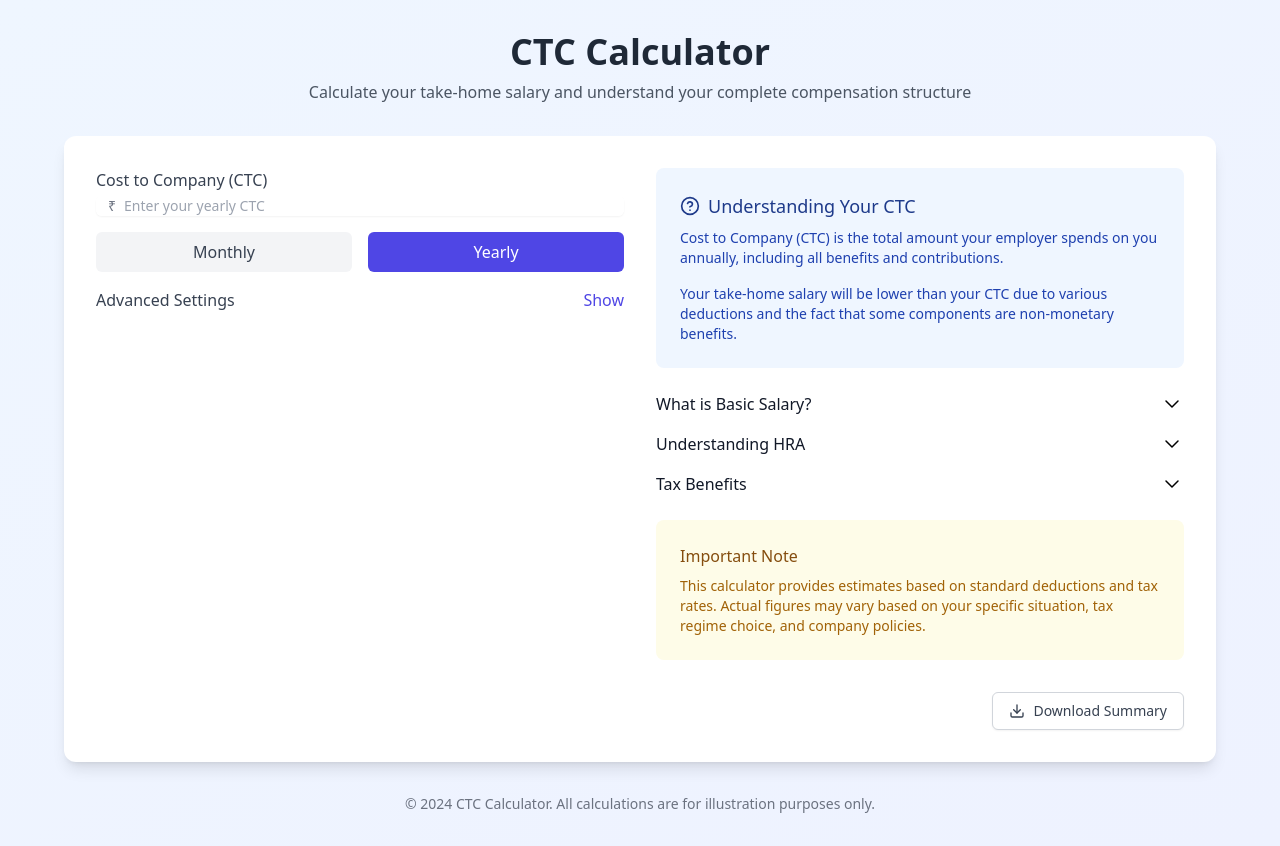
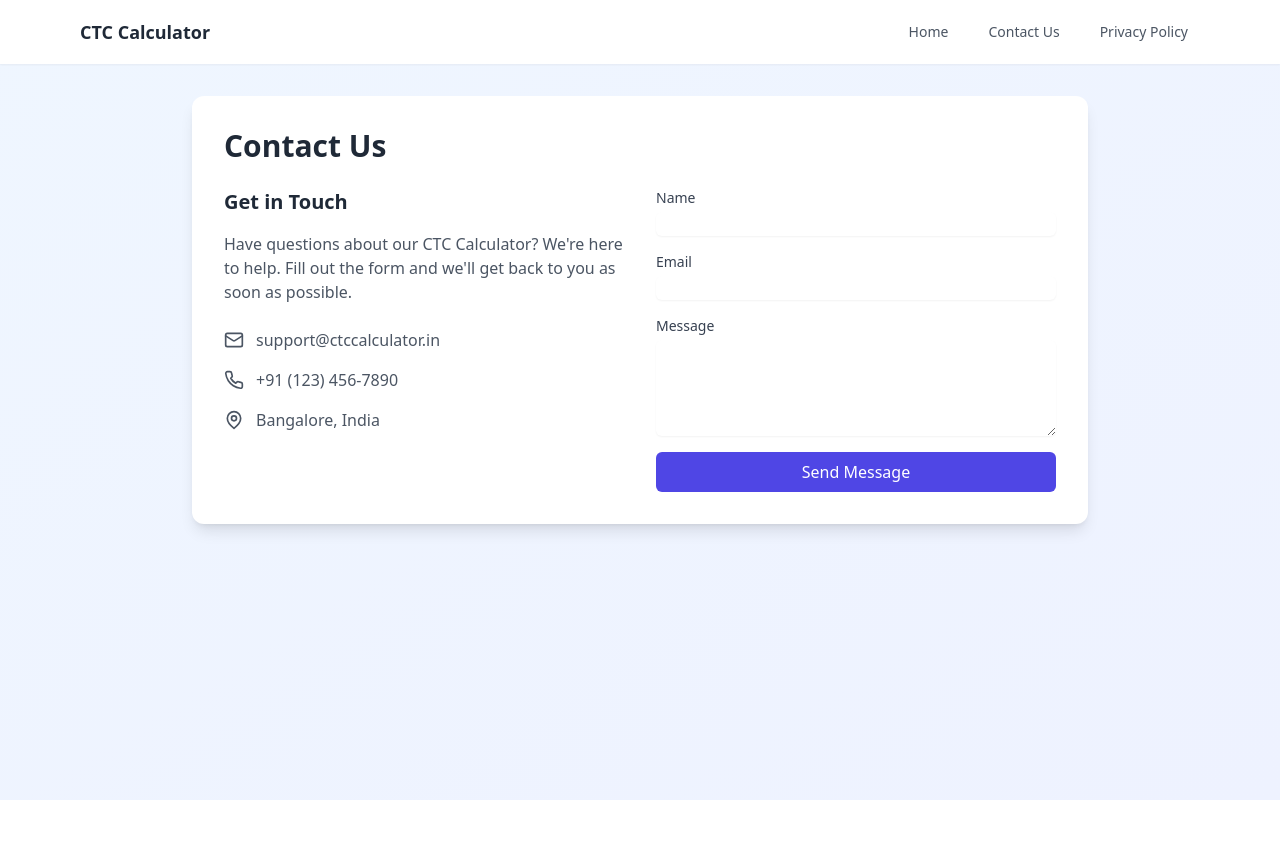
Before and after one commit to ksanjeev284/CTCcalculator, a React (Vite) app: page /contact in a window 1280 px wide. After the commit the page ends 800 px from the top, so only its background shows below. Built offline with nearby package versions, Linux system fonts and the light colour scheme.

Commit message:
Adding Navigation
Added Navigation Menu, Contact and Privacy Policy page

```diff
--- a/package.json
+++ b/package.json
@@ -13,7 +13,8 @@
   "dependencies": {
     "lucide-react": "^0.344.0",
     "react": "^18.3.1",
-    "react-dom": "^18.3.1"
+    "react-dom": "^18.3.1",
+    "react-router-dom": "^6.22.3"
   },
   "devDependencies": {
     "@eslint/js": "^9.9.1",
--- a/src/App.tsx
+++ b/src/App.tsx
@@ -1,10 +1,12 @@
 import React from 'react';
 import { Calculator } from './components/Calculator';
-import { DownloadCloud } from 'lucide-react';
+import { Navigation } from './components/Navigation';
 
 function App() {
   return (
-    <div className="min-h-screen bg-gradient-to-br from-blue-50 to-indigo-50 p-4 md:p-8">
+    <div className="min-h-screen bg-gradient-to-br from-blue-50 to-indigo-50">
+      <Navigation />
+      <div className="p-4 md:p-8">
         <div className="max-w-6xl mx-auto">
           <header className="text-center mb-8">
             <h1 className="text-3xl md:text-4xl font-bold text-gray-800 mb-2">
@@ -20,6 +22,7 @@ function App() {
           </footer>
         </div>
       </div>
+    </div>
   );
 }
 
--- /dev/null
+++ b/src/Pages/Contact.tsx
@@ -0,0 +1,87 @@
+import React from 'react';
+import { Navigation } from '../components/Navigation';
+import { Mail, Phone, MapPin } from 'lucide-react';
+
+export function Contact() {
+  return (
+    <div className="min-h-screen bg-gradient-to-br from-blue-50 to-indigo-50">
+      <Navigation />
+      <div className="p-4 md:p-8">
+        <div className="max-w-4xl mx-auto">
+          <div className="bg-white rounded-xl shadow-lg p-6 md:p-8">
+            <h1 className="text-3xl font-bold text-gray-800 mb-6">Contact Us</h1>
+
+            <div className="grid md:grid-cols-2 gap-8">
+              <div className="space-y-6">
+                <div>
+                  <h2 className="text-xl font-semibold text-gray-800 mb-4">Get in Touch</h2>
+                  <p className="text-gray-600 mb-6">
+                    Have questions about our CTC Calculator? We're here to help. Fill out the form
+                    and we'll get back to you as soon as possible.
+                  </p>
+
+                  <div className="space-y-4">
+                    <div className="flex items-center text-gray-600">
+                      <Mail className="h-5 w-5 mr-3" />
+                      <span>support@ctccalculator.in</span>
+                    </div>
+                    <div className="flex items-center text-gray-600">
+                      <Phone className="h-5 w-5 mr-3" />
+                      <span>+91 (123) 456-7890</span>
+                    </div>
+                    <div className="flex items-center text-gray-600">
+                      <MapPin className="h-5 w-5 mr-3" />
+                      <span>Bangalore, India</span>
+                    </div>
+                  </div>
+                </div>
+              </div>
+
+              <form className="space-y-4">
+                <div>
+                  <label htmlFor="name" className="block text-sm font-medium text-gray-700">
+                    Name
+                  </label>
+                  <input
+                    type="text"
+                    id="name"
+                    className="mt-1 block w-full rounded-md border-gray-300 shadow-sm focus:border-indigo-500 focus:ring-indigo-500"
+                  />
+                </div>
+
+                <div>
+                  <label htmlFor="email" className="block text-sm font-medium text-gray-700">
+                    Email
+                  </label>
+                  <input
+                    type="email"
+                    id="email"
+                    className="mt-1 block w-full rounded-md border-gray-300 shadow-sm focus:border-indigo-500 focus:ring-indigo-500"
+                  />
+                </div>
+
+                <div>
+                  <label htmlFor="message" className="block text-sm font-medium text-gray-700">
+                    Message
+                  </label>
+                  <textarea
+                    id="message"
+                    rows={4}
+                    className="mt-1 block w-full rounded-md border-gray-300 shadow-sm focus:border-indigo-500 focus:ring-indigo-500"
+                  ></textarea>
+                </div>
+
+                <button
+                  type="submit"
+                  className="w-full bg-indigo-600 text-white py-2 px-4 rounded-md hover:bg-indigo-700 focus:outline-none focus:ring-2 focus:ring-indigo-500 focus:ring-offset-2"
+                >
+                  Send Message
+                </button>
+              </form>
+            </div>
+          </div>
+        </div>
+      </div>
+    </div>
+  );
+}
--- /dev/null
+++ b/src/Pages/Privacy.tsx
@@ -0,0 +1,83 @@
+import React from 'react';
+import { Navigation } from '../components/Navigation';
+import { Mail, Phone, MapPin } from 'lucide-react';
+
+export function Contact() {
+  return (
+    <div className="min-h-screen bg-gradient-to-br from-blue-50 to-indigo-50">
+      <Navigation />
+      <div className="p-4 md:p-8">
+        <div className="max-w-4xl mx-auto">
+          <div className="bg-white rounded-xl shadow-lg p-6 md:p-8">
+            <h1 className="text-3xl font-bold text-gray-800 mb-6">Contact Us</h1>
+
+            <div className="grid md:grid-cols-2 gap-8">
+              <div className="space-y-6">
+                <div>
+                  <h2 className="text-xl font-semibold text-gray-800 mb-4">Get in Touch</h2>
+                  <p className="text-gray-600 mb-6">
+                    Have questions about our CTC Calculator? We're here to help. Fill out the form
+                    and we'll get back to you as soon as possible.
+                  </p>
+
+                  <div className="space-y-4">
+                    <div className="flex items-center text-gray-600">
+                      <Mail className="h-5 w-5 mr-3" />
+                      <span>ksanjeev284@gmail.com</span>
+                    </div>
+                    <div className="flex items-center text-gray-600">
+                      <MapPin className="h-5 w-5 mr-3" />
+                      <span>Bangalore, India</span>
+                    </div>
+                  </div>
+                </div>
+              </div>
+
+              <form className="space-y-4">
+                <div>
+                  <label htmlFor="name" className="block text-sm font-medium text-gray-700">
+                    Name
+                  </label>
+                  <input
+                    type="text"
+                    id="name"
+                    className="mt-1 block w-full rounded-md border-gray-300 shadow-sm focus:border-indigo-500 focus:ring-indigo-500"
+                  />
+                </div>
+
+                <div>
+                  <label htmlFor="email" className="block text-sm font-medium text-gray-700">
+                    Email
+                  </label>
+                  <input
+                    type="email"
+                    id="email"
+                    className="mt-1 block w-full rounded-md border-gray-300 shadow-sm focus:border-indigo-500 focus:ring-indigo-500"
+                  />
+                </div>
+
+                <div>
+                  <label htmlFor="message" className="block text-sm font-medium text-gray-700">
+                    Message
+                  </label>
+                  <textarea
+                    id="message"
+                    rows={4}
+                    className="mt-1 block w-full rounded-md border-gray-300 shadow-sm focus:border-indigo-500 focus:ring-indigo-500"
+                  ></textarea>
+                </div>
+
+                <button
+                  type="submit"
+                  className="w-full bg-indigo-600 text-white py-2 px-4 rounded-md hover:bg-indigo-700 focus:outline-none focus:ring-2 focus:ring-indigo-500 focus:ring-offset-2"
+                >
+                  Send Message
+                </button>
+              </form>
+            </div>
+          </div>
+        </div>
+      </div>
+    </div>
+  );
+}
--- /dev/null
+++ b/src/components/Navigation.tsx
@@ -0,0 +1,69 @@
+import React from 'react';
+import { Menu } from 'lucide-react';
+
+export function Navigation() {
+  const [isOpen, setIsOpen] = React.useState(false);
+
+  return (
+    <nav className="bg-white shadow-sm">
+      <div className="max-w-6xl mx-auto px-4">
+        <div className="flex justify-between items-center h-16">
+          <div className="flex items-center">
+            <a href="/" className="text-gray-800 font-semibold text-lg">
+              CTC Calculator
+            </a>
+          </div>
+
+          {/* Desktop menu */}
+          <div className="hidden md:flex items-center space-x-4">
+            <a href="/" className="text-gray-600 hover:text-gray-900 px-3 py-2 rounded-md text-sm">
+              Home
+            </a>
+            <a href="/contact" className="text-gray-600 hover:text-gray-900 px-3 py-2 rounded-md text-sm">
+              Contact Us
+            </a>
+            <a href="/privacy" className="text-gray-600 hover:text-gray-900 px-3 py-2 rounded-md text-sm">
+              Privacy Policy
+            </a>
+          </div>
+
+          {/* Mobile menu button */}
+          <div className="md:hidden">
+            <button
+              onClick={() => setIsOpen(!isOpen)}
+              className="inline-flex items-center justify-center p-2 rounded-md text-gray-600 hover:text-gray-900 hover:bg-gray-100 focus:outline-none focus:ring-2 focus:ring-inset focus:ring-indigo-500"
+            >
+              <Menu className="h-6 w-6" />
+            </button>
+          </div>
+        </div>
+      </div>
+
+      {/* Mobile menu */}
+      {isOpen && (
+        <div className="md:hidden">
+          <div className="px-2 pt-2 pb-3 space-y-1 sm:px-3">
+            <a
+              href="/"
+              className="block px-3 py-2 rounded-md text-base font-medium text-gray-600 hover:text-gray-900 hover:bg-gray-50"
+            >
+              Home
+            </a>
+            <a
+              href="/contact"
+              className="block px-3 py-2 rounded-md text-base font-medium text-gray-600 hover:text-gray-900 hover:bg-gray-50"
+            >
+              Contact Us
+            </a>
+            <a
+              href="/privacy"
+              className="block px-3 py-2 rounded-md text-base font-medium text-gray-600 hover:text-gray-900 hover:bg-gray-50"
+            >
+              Privacy Policy
+            </a>
+          </div>
+        </div>
+      )}
+    </nav>
+  );
+}
--- a/src/main.tsx
+++ b/src/main.tsx
@@ -1,10 +1,28 @@
 import { StrictMode } from 'react';
 import { createRoot } from 'react-dom/client';
+import { createBrowserRouter, RouterProvider } from 'react-router-dom';
 import App from './App.tsx';
+import { Contact } from './pages/Contact.tsx';
+import { Privacy } from './pages/Privacy.tsx';
 import './index.css';
+
+const router = createBrowserRouter([
+  {
+    path: '/',
+    element: <App />,
+  },
+  {
+    path: '/contact',
+    element: <Contact />,
+  },
+  {
+    path: '/privacy',
+    element: <Privacy />,
+  },
+]);
 
 createRoot(document.getElementById('root')!).render(
   <StrictMode>
-    <App />
+    <RouterProvider router={router} />
   </StrictMode>
 );
```
Lines whose indentation alone changed are shown as unchanged.
